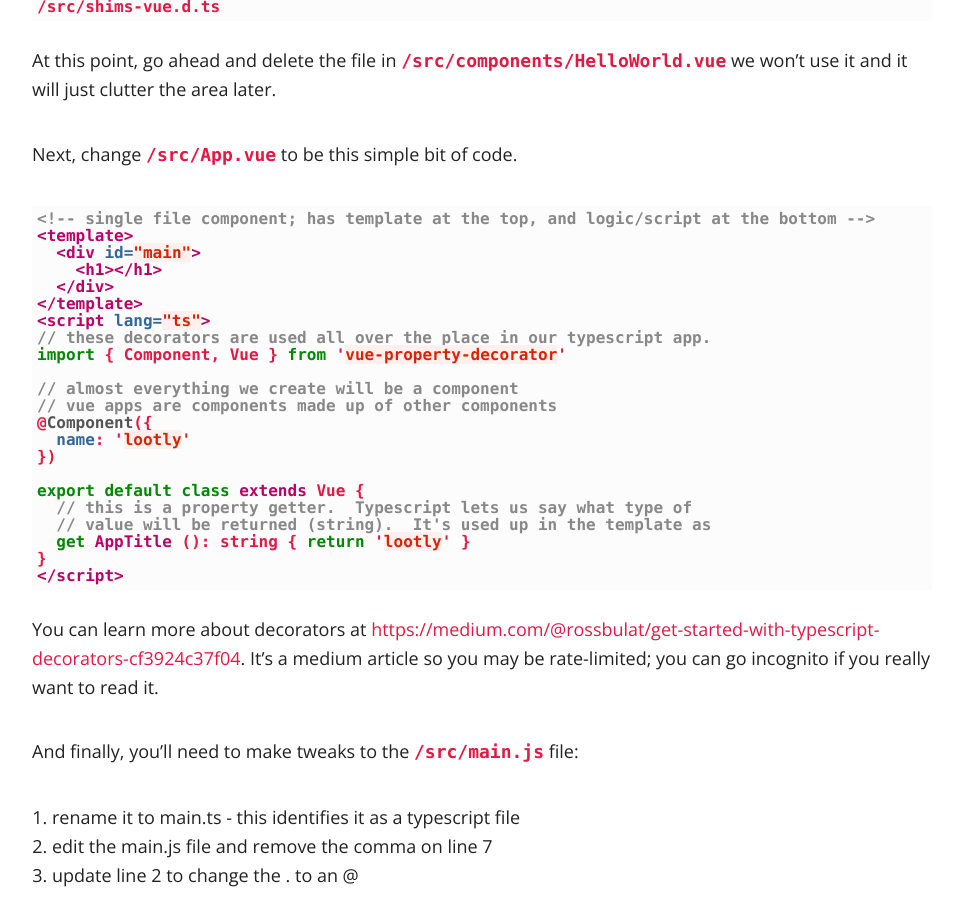
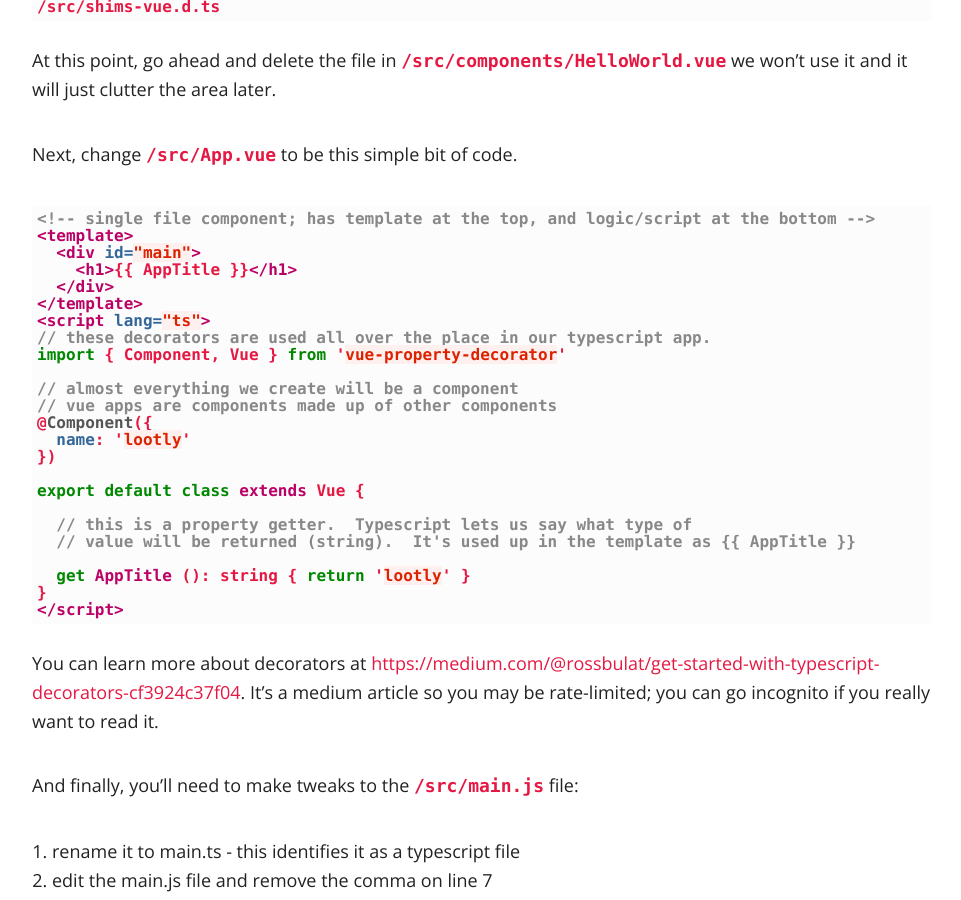
Before and after one commit to finalcut/finalcut.github.io, a Jekyll site: the page built from _posts/2020-02-21-getting-started-with-vue-and-typescript.md, in a window 1280 px wide and 900 px high, scrolled down 4844 px. Shown: the whole window, without its empty margins (158-1119 px from the left). Built offline with Jekyll 4.4.1, drawn with Linux system fonts in a browser that asks for light colours; nearby versions of some CDN libraries; comment, search, counter and statistics services are not loaded.

Commit message:
escape handlebars

```diff
--- a/_posts/2020-02-21-getting-started-with-vue-and-typescript.md
+++ b/_posts/2020-02-21-getting-started-with-vue-and-typescript.md
@@ -132,7 +132,7 @@ Next, change `/src/App.vue` to be this simple bit of code.
 <!-- single file component; has template at the top, and logic/script at the bottom -->
 <template>
   <div id="main">
-    <h1>{{ AppTitle }}</h1>
+    <h1>{% raw %}{{ AppTitle }}{% endraw %}</h1>
   </div>
 </template>
 <script lang="ts">
@@ -146,8 +146,10 @@ import { Component, Vue } from 'vue-property-decorator'
 })
 
 export default class extends Vue {
+  {% raw %}
   // this is a property getter.  Typescript lets us say what type of
   // value will be returned (string).  It's used up in the template as {{ AppTitle }}
+  {% endraw %}
   get AppTitle (): string { return 'lootly' }
 }
 </script>
```
